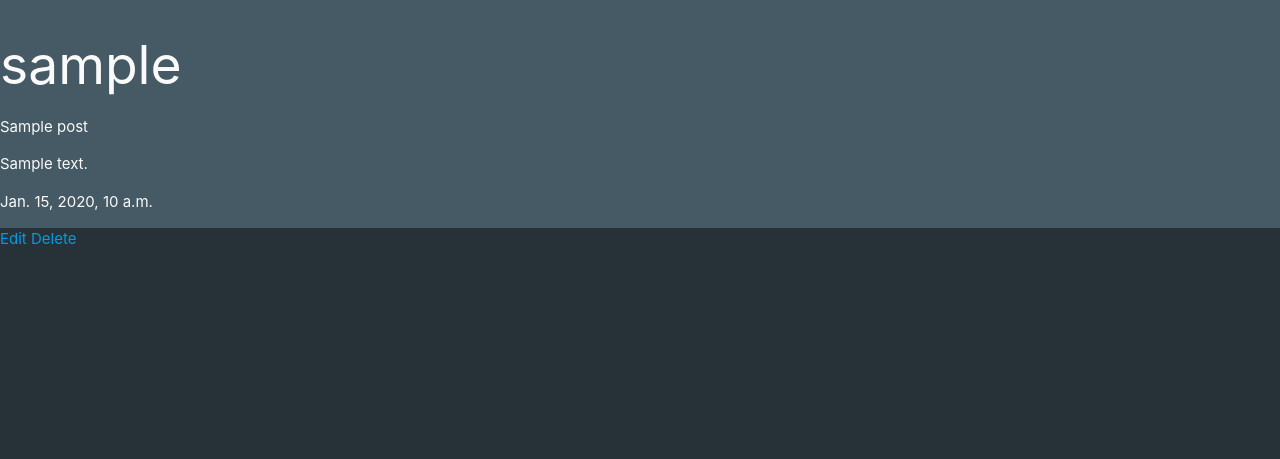
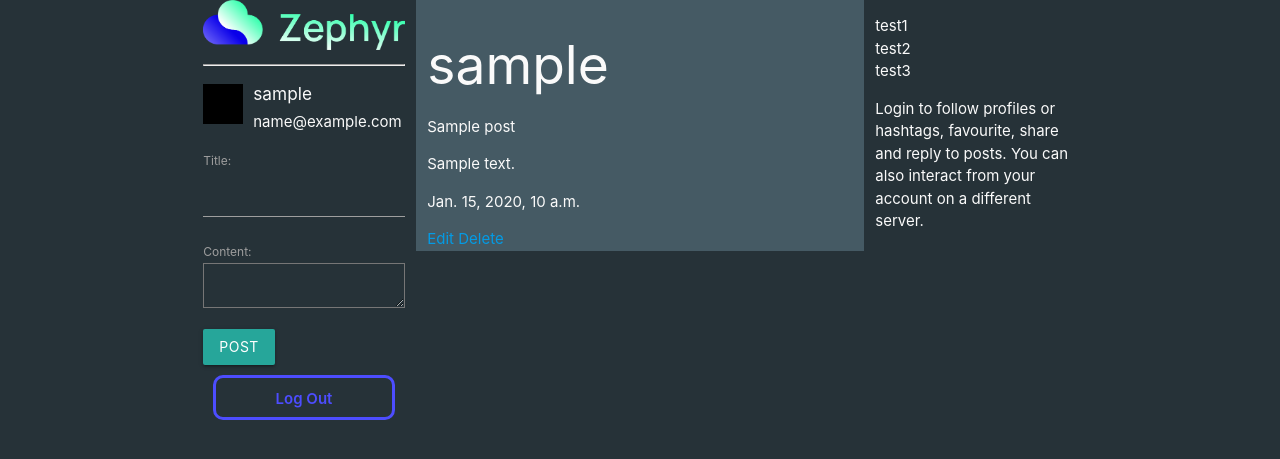
Before and after one commit to wcerteza/Zephyr, a Django app: page /posts/1/ in a window 1280 px wide. Shown: the top 459 px of the page. Run offline with Django 4.2, Linux system fonts and the light colour scheme; a user stored in the database is signed in; tables that the repository leaves empty hold one stand-in row (values such as "Sample post").

Commit message:
posts changes, template additions, views changes

```diff
--- a/zephyr/main_app/forms.py
+++ b/zephyr/main_app/forms.py
@@ -1,4 +1,6 @@
+from django import forms
 from django.forms import ModelForm
+from django.contrib.auth.forms import UserCreationForm
 from .models import Post
 
 
@@ -6,3 +8,10 @@ class PostForm(ModelForm):
     class Meta:
         model = Post
         fields = ["title", "content"]
+
+
+class CustomUserCreationForm(UserCreationForm):
+    email = forms.EmailField(required=True)
+
+    class Meta(UserCreationForm.Meta):
+        fields = UserCreationForm.Meta.fields + ("email",)
--- a/zephyr/main_app/templates/base.html
+++ /dev/null
@@ -1,19 +0,0 @@
-{% load static %}
-<!DOCTYPE html>
-<html lang="en">
-  <head>
-    <meta charset="UTF-8" />
-    <meta name="viewport" content="width=device-width, initial-scale=1.0" />
-    <title>{{ title }}</title>
-    <link
-      rel="stylesheet"
-      href="https://cdnjs.cloudflare.com/ajax/libs/materialize/1.0.0/css/materialize.min.css"
-    />
-    <link rel="stylesheet" href="{% static 'css/style.css' %}" />
-    <script src="https://cdnjs.cloudflare.com/ajax/libs/materialize/1.0.0/js/materialize.min.js"></script>
-  </head>
-
-  <body>
-    {% block content %}{% endblock %}
-  </body>
-</html>
--- a/zephyr/main_app/templates/posts/detail.html
+++ b/zephyr/main_app/templates/posts/detail.html
@@ -1,12 +1,11 @@
-{% extends 'base.html' %} {% block content %}
+{% extends 'posts_base.html' %} {% block content %}
 
-<div class="col l6 blue-grey darken-2">
-  <h2>{{ post.user }}</h2>
-  <p>{{ post.title }}</p>
-  <p>{{ post.content }}</p>
-  <p>{{ post.created_at }}</p>
-</div>
-{% if user.is_authenticated %}
+<h2>{{ post.user }}</h2>
+<p>{{ post.title }}</p>
+<p>{{ post.content }}</p>
+<p>{{ post.created_at }}</p>
+
+{% if user.is_authenticated and user.id == post.user.id %}
 <div class="card-action">
   <a href="{% url 'posts_update' post.id %}">Edit</a>
   <a href="{% url 'posts_delete' post.id %}">Delete</a>
--- /dev/null
+++ b/zephyr/main_app/templates/posts_base.html
@@ -0,0 +1,70 @@
+{% load static %}
+<!DOCTYPE html>
+<html lang="en">
+
+<head>
+  <meta charset="UTF-8" />
+  <meta name="viewport" content="width=device-width, initial-scale=1.0" />
+  <title>{{ title }}</title>
+  <link rel="stylesheet" href="https://cdnjs.cloudflare.com/ajax/libs/materialize/1.0.0/css/materialize.min.css" />
+  <link rel="stylesheet" href="{% static 'css/style.css' %}" />
+  <script src="https://cdnjs.cloudflare.com/ajax/libs/materialize/1.0.0/js/materialize.min.js"></script>
+  <script src="https://cdnjs.cloudflare.com/ajax/libs/font-awesome/6.4.0/css/all.min.css"></script>
+</head>
+
+<body>
+  <div class="container">
+    <div class="row">
+      <div class="col l3">
+        <a href="/">
+          <img src="{% static 'images/Zephyr-Web.png' %}" class="responsive-img" alt="" />
+        </a>
+        <hr />
+        {% if user.is_authenticated %}
+        <div class="user-card">
+          <div class="user-profile"></div>
+          <div class="user-names">
+            <h6>{{ user.username }}</h6>
+            <h7>{{ user.email }}</h7>
+          </div>
+        </div>
+
+        <div>
+          <form action="{% url 'post_create' %}" method="POST">
+            {% csrf_token %} {{ posts_form.as_p }}
+            <input type="submit" class="btn" value="Post" />
+          </form>
+        </div>
+
+
+        <a href="{% url 'logout' %}" class="logoutbtn">
+          <div>Log Out</div>
+        </a>
+        {% else %}
+        <a href="{% url 'signup' %}" class="signupbtn">
+          <div>Create Account</div>
+        </a>
+        <a href="{% url 'login' %}" class="loginbtn">
+          <div>Login</div>
+        </a>
+        {% endif %}
+
+      </div>
+      <div class="col l6 blue-grey darken-2">
+        {% block content %} {% endblock %}
+      </div>
+      </a>
+      <div class="col l3">
+        <ul>
+          <li>test1</li>
+          <li>test2</li>
+          <li>test3</li>
+        </ul>
+        <p>Login to follow profiles or hashtags, favourite, share and reply to posts. You can also interact from your
+          account on a different server.</p>
+      </div>
+    </div>
+  </div>
+</body>
+
+</html>
--- a/zephyr/main_app/templates/registration/login.html
+++ b/zephyr/main_app/templates/registration/login.html
@@ -1,10 +1,8 @@
-{% extends 'base.html' %} {% block content %}
-
+{% extends 'accounts_base.html' %} {% load static %} {% block content %}
 <h1>Log In</h1>
 <form action="{% url 'login' %}" method="POST">
   {% csrf_token %} {{ form.as_p }}
   <input type="hidden" name="next" value="{{ next }}" />
   <button type="submit" class="btn">Log In</button>
 </form>
-
 {% endblock %}
--- a/zephyr/main_app/templates/registration/signup.html
+++ b/zephyr/main_app/templates/registration/signup.html
@@ -1,5 +1,4 @@
-{% extends 'base.html' %} {% block content %}
-
+{% extends 'accounts_base.html' %} {% load static %} {% block content %}
 <h1>Create Account</h1>
 
 <p class="red-text">{{error_message}}</p>
@@ -8,5 +7,4 @@
   {% csrf_token %} {{ form.as_p }}
   <button type="submit" class="btn">Create</button>
 </form>
-
 {% endblock %}
--- a/zephyr/main_app/urls.py
+++ b/zephyr/main_app/urls.py
@@ -2,10 +2,13 @@ from django.urls import path
 from . import views
 
 urlpatterns = [
+    # Stream
     path("", views.stream, name="stream"),
+    # Posts
     path("create/", views.PostCreate.as_view(), name="post_create"),
+    path("posts/<int:post_id>/", views.posts_detail, name="detail"),
+    path("posts/<int:pk>/update/", views.PostUpdate.as_view(), name="posts_update"),
+    path("posts/<int:pk>/delete/", views.PostDelete.as_view(), name="posts_delete"),
+    # Account
     path("accounts/signup/", views.signup, name="signup"),
-    path("posts/<int:post_id>/", views.posts_detail, name="detail"),
-    path('posts/<int:pk>/update/', views.PostUpdate.as_view(), name='posts_update'),
-    path('posts/<int:pk>/delete/', views.PostDelete.as_view(), name='posts_delete')
 ]
--- a/zephyr/main_app/views.py
+++ b/zephyr/main_app/views.py
@@ -2,7 +2,7 @@ from django.shortcuts import render, redirect
 from .models import Post
 from django.views.generic.edit import CreateView, UpdateView, DeleteView
 from django.views.generic import ListView, DetailView
-from .forms import PostForm
+from .forms import PostForm, CustomUserCreationForm
 from django.urls import reverse_lazy
 from django.contrib.auth import login
 from django.contrib.auth.forms import UserCreationForm
@@ -35,27 +35,40 @@ class PostCreate(CreateView):
 
 def posts_detail(request, post_id):
     post = Post.objects.get(id=post_id)
-    return render(request, "posts/detail.html", {"post": post})
+    posts_form = PostForm()
+    title = f'{post.user}:"{post.title}"'
+    return render(
+        request,
+        "posts/detail.html",
+        {
+            "post": post,
+            "title": title,
+            "posts_form": posts_form,
+        },
+    )
 
 
 class PostUpdate(UpdateView):
     model = Post
     fields = ["title", "content"]
 
+
 class PostDelete(DeleteView):
     model = Post
     success_url = "/"
 
+
 def signup(request):
     error_message = ""
     if request.method == "POST":
-        form = UserCreationForm(request.POST)
+        form = CustomUserCreationForm(request.POST)
         if form.is_valid():
             user = form.save()
             login(request, user)
             return redirect("/")
         else:
-            error_message = "invalid signup, try again!"
-    form = UserCreationForm()
+            error_message = "Invalid signup, please try again!"
+    else:
+        form = CustomUserCreationForm()
     context = {"form": form, "error_message": error_message}
     return render(request, "registration/signup.html", context)
```
Also changed, not shown: zephyr/main_app/templates/accounts_base.html (added, +21 -0 lines), zephyr/main_app/templates/stream.html (+3 -48 lines).
